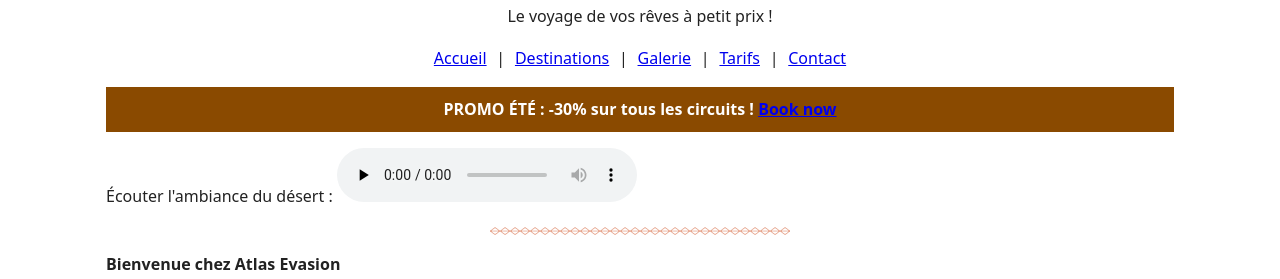
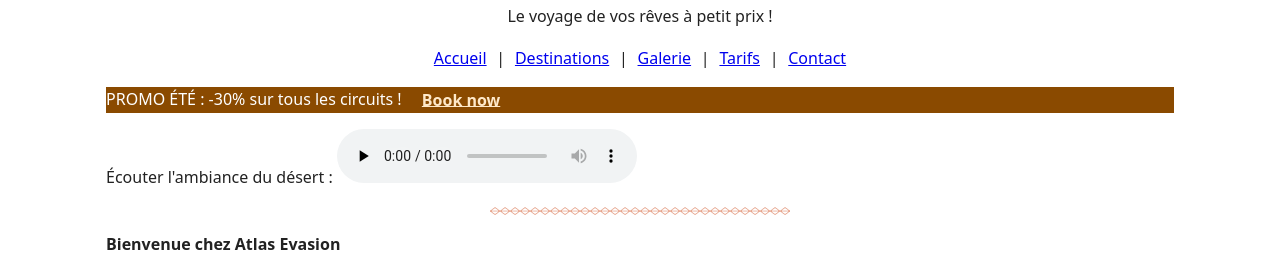
Before and after one commit to trooperjack8-ship-it/atlas-evasion, a plain HTML site: page index.html in a window 1280 px wide. Shown: the part 718-997 px from the top of the page. Drawn offline with Linux system fonts and the light colour scheme.

Commit message:
Contrast: promo link color

```diff
--- a/style.css
+++ b/style.css
@@ -4,9 +4,11 @@ img,video{max-width:100%;height:auto;display:block;margin:1rem auto}
 #banniere img{width:100%;object-fit:cover;max-height:60vh}
 #entete,#menu{text-align:center}
 nav a{margin:0 .35rem}
-.promo{background:#8a4a00;color:#fff;padding:.6rem 1rem;text-align:center;font-weight:bold}
+.promo{background:#8a4a00;color:#fff}
+.promo a{color:#ffe9c9;padding:.6rem 1rem;text-align:center;font-weight:bold}
 table{width:100%;border-collapse:collapse;margin:1rem 0}
 td,th{border:1px solid #999;padding:.5rem}
 th{background:#ffffcc}
 blockquote{border-left:4px solid #e8a317;margin:1rem 0;padding:.5rem 1rem;background:#fff8e6}
 #pied{border-top:2px solid #e8a317;margin-top:2rem;padding-top:1rem;font-size:.9rem;color:#555}
+.promo a{color:#ffe9c9}
```
